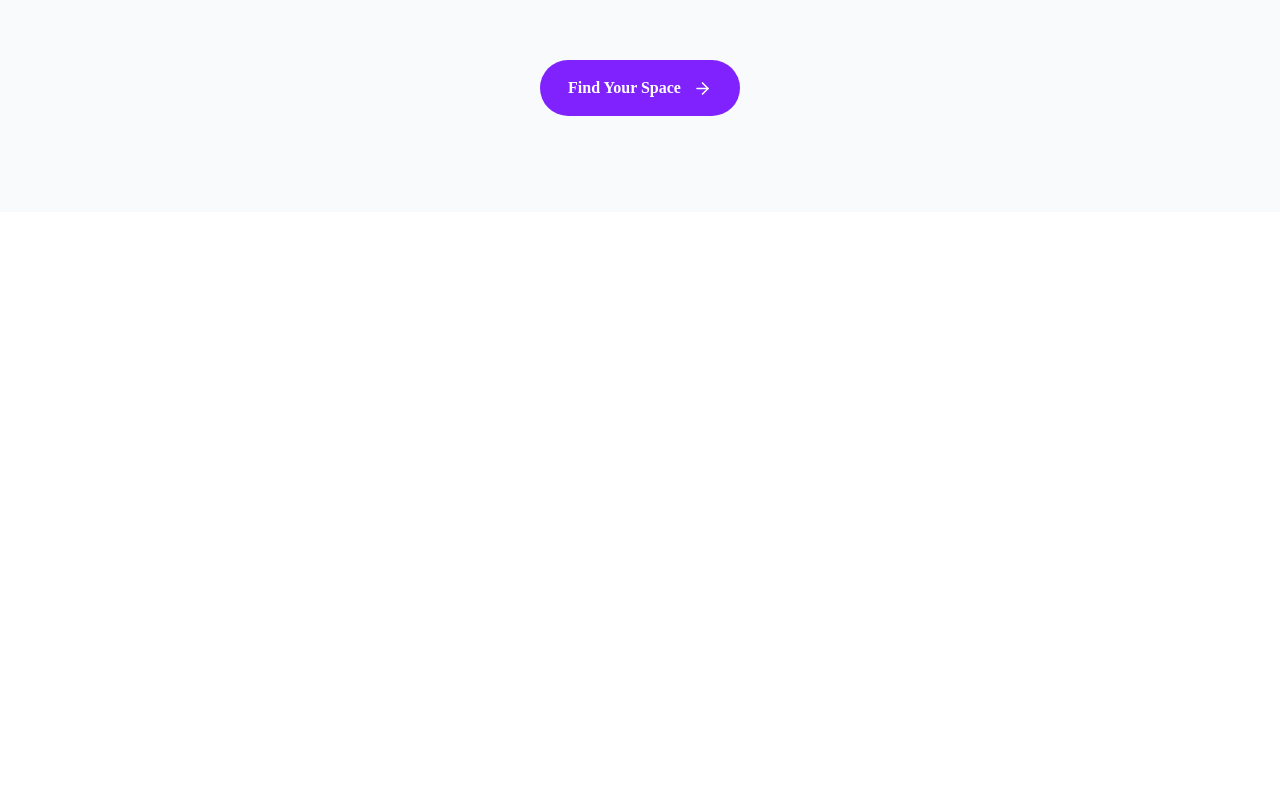
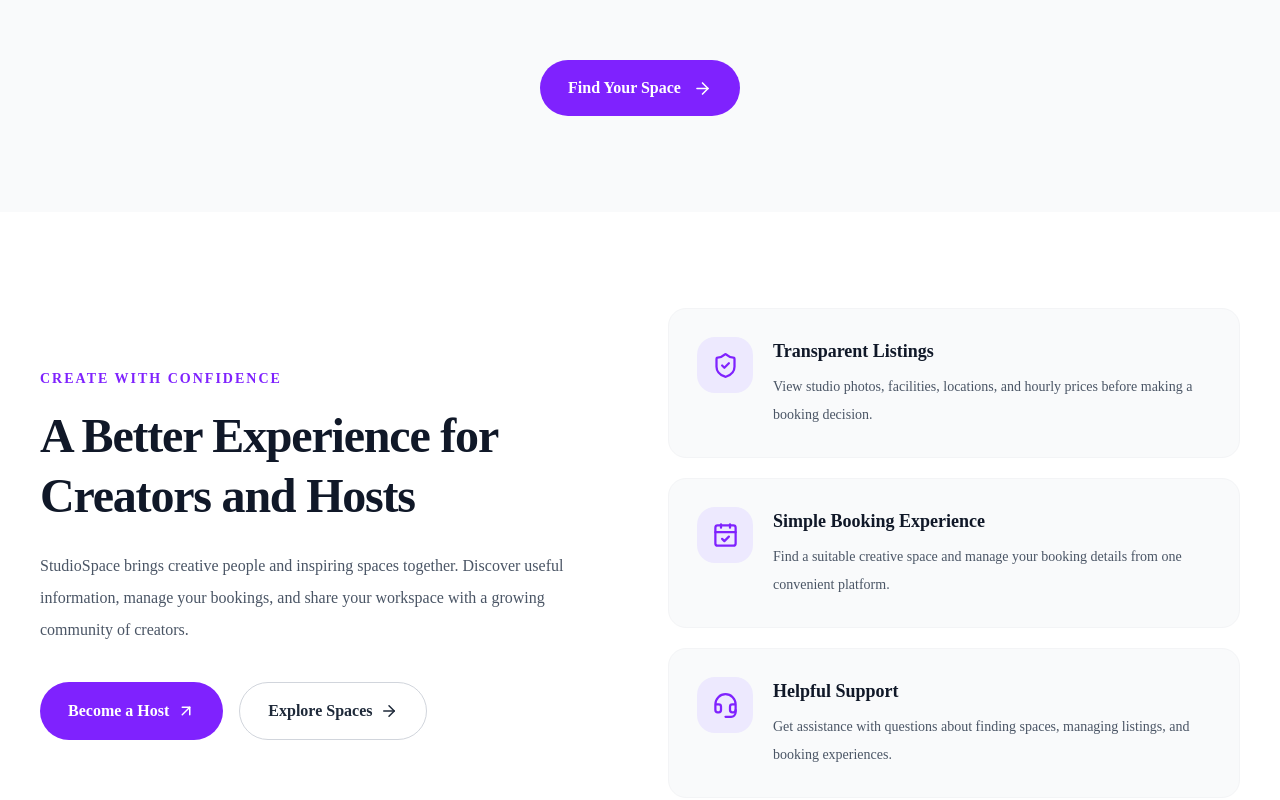
Before and after one commit to Puja-Halder/studiospace-client, a Next.js app: page / in a window 1280 px wide. Shown: the part 3240-4040 px from the top of the page. Before the commit the page ends 3452 px from the top, so only its background shows below. Built offline with nearby package versions, Linux system fonts and the light colour scheme.

Commit message:
Add host guarantee and support section

```diff
--- a/app/page.js
+++ b/app/page.js
@@ -3,6 +3,7 @@ import HeroSlider from "@/components/HeroSlider";
 import StudioCategories from "@/components/StudioCategories";
 import FeaturedStudios from "@/components/FeaturedStudios";
 import HowBookingWorks from "@/components/HowBookingWorks";
+import HostGuarantee from "@/components/HostGuarantee";
 
 export default function Home() {
   return (
@@ -11,6 +12,7 @@ export default function Home() {
       <StudioCategories />
       <FeaturedStudios />
       <HowBookingWorks />
+      <HostGuarantee />
     </main>
   );
 }
--- /dev/null
+++ b/components/HostGuarantee.jsx
@@ -0,0 +1,104 @@
+
+import Link from "next/link";
+import {
+  ShieldCheck,
+  CalendarCheck,
+  Headset,
+  ArrowRight,
+  ArrowUpRight,
+} from "lucide-react";
+
+const benefits = [
+  {
+    id: 1,
+    title: "Transparent Listings",
+    description:
+      "View studio photos, facilities, locations, and hourly prices before making a booking decision.",
+    icon: ShieldCheck,
+  },
+  {
+    id: 2,
+    title: "Simple Booking Experience",
+    description:
+      "Find a suitable creative space and manage your booking details from one convenient platform.",
+    icon: CalendarCheck,
+  },
+  {
+    id: 3,
+    title: "Helpful Support",
+    description:
+      "Get assistance with questions about finding spaces, managing listings, and booking experiences.",
+    icon: Headset,
+  },
+];
+
+export default function HostGuarantee() {
+  return (
+    <section className="bg-white px-5 py-20 sm:px-8 lg:px-10 lg:py-24">
+      <div className="mx-auto max-w-7xl">
+        <div className="grid grid-cols-1 items-center gap-14 lg:grid-cols-2">
+          <div>
+            <span className="text-sm font-bold uppercase tracking-[2px] text-violet-600">
+              Create With Confidence
+            </span>
+
+            <h2 className="mt-4 text-3xl font-bold leading-tight tracking-tight text-gray-900 sm:text-4xl lg:text-5xl">
+              A Better Experience for Creators and Hosts
+            </h2>
+
+            <p className="mt-6 max-w-xl leading-8 text-gray-600">
+              StudioSpace brings creative people and inspiring spaces
+              together. Discover useful information, manage your bookings,
+              and share your workspace with a growing community of creators.
+            </p>
+
+            <div className="mt-9 flex flex-col gap-4 sm:flex-row">
+              <Link
+                href="/add-studio"
+                className="inline-flex items-center justify-center gap-2 rounded-full bg-violet-600 px-7 py-4 font-semibold text-white transition hover:bg-violet-700"
+              >
+                Become a Host
+                <ArrowUpRight size={18} />
+              </Link>
+
+              <Link
+                href="/explore"
+                className="inline-flex items-center justify-center gap-2 rounded-full border border-gray-300 px-7 py-4 font-semibold text-gray-800 transition hover:border-violet-600 hover:text-violet-600"
+              >
+                Explore Spaces
+                <ArrowRight size={18} />
+              </Link>
+            </div>
+          </div>
+
+          <div className="grid gap-5">
+            {benefits.map((benefit) => {
+              const Icon = benefit.icon;
+
+              return (
+                <div
+                  key={benefit.id}
+                  className="flex gap-5 rounded-2xl border border-gray-100 bg-gray-50 p-6 transition hover:border-violet-200 hover:shadow-md sm:p-7"
+                >
+                  <div className="flex h-14 w-14 shrink-0 items-center justify-center rounded-2xl bg-violet-100 text-violet-600">
+                    <Icon size={27} />
+                  </div>
+
+                  <div>
+                    <h3 className="text-lg font-bold text-gray-900">
+                      {benefit.title}
+                    </h3>
+
+                    <p className="mt-2 text-sm leading-7 text-gray-600">
+                      {benefit.description}
+                    </p>
+                  </div>
+                </div>
+              );
+            })}
+          </div>
+        </div>
+      </div>
+    </section>
+  );
+}
```
